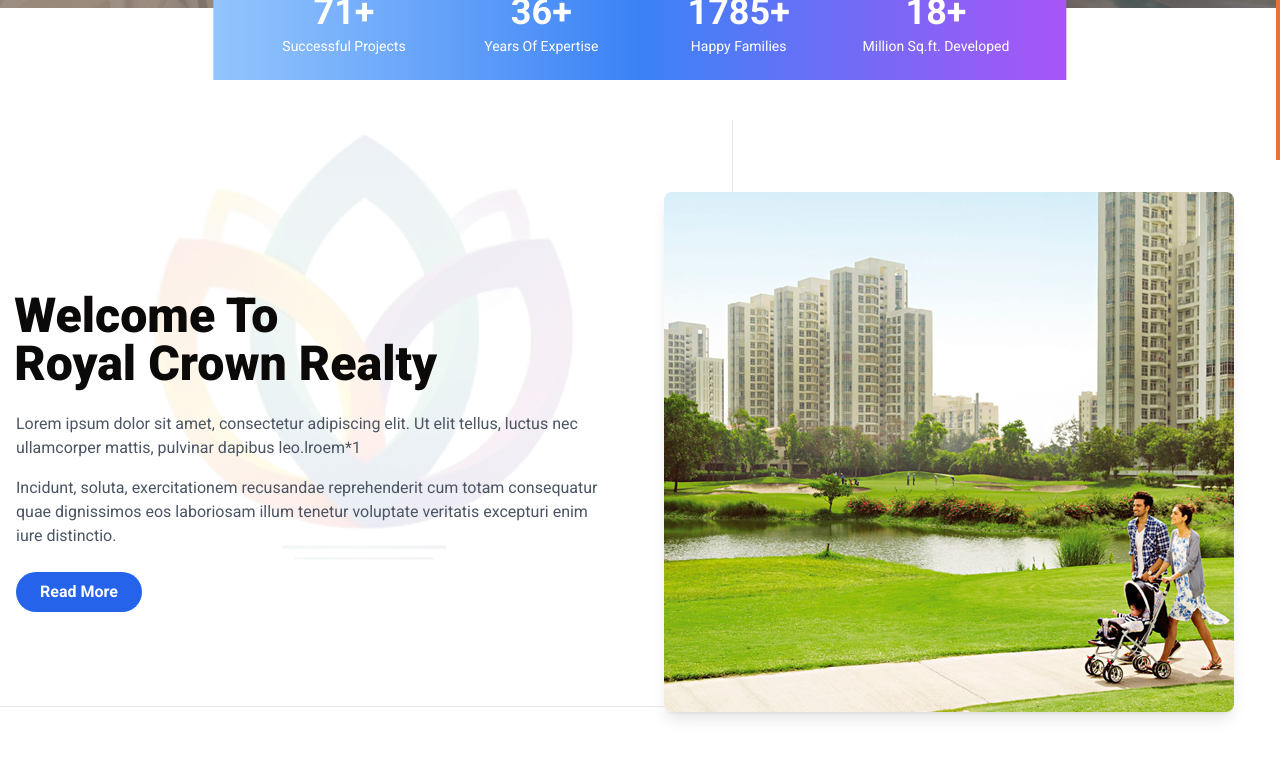
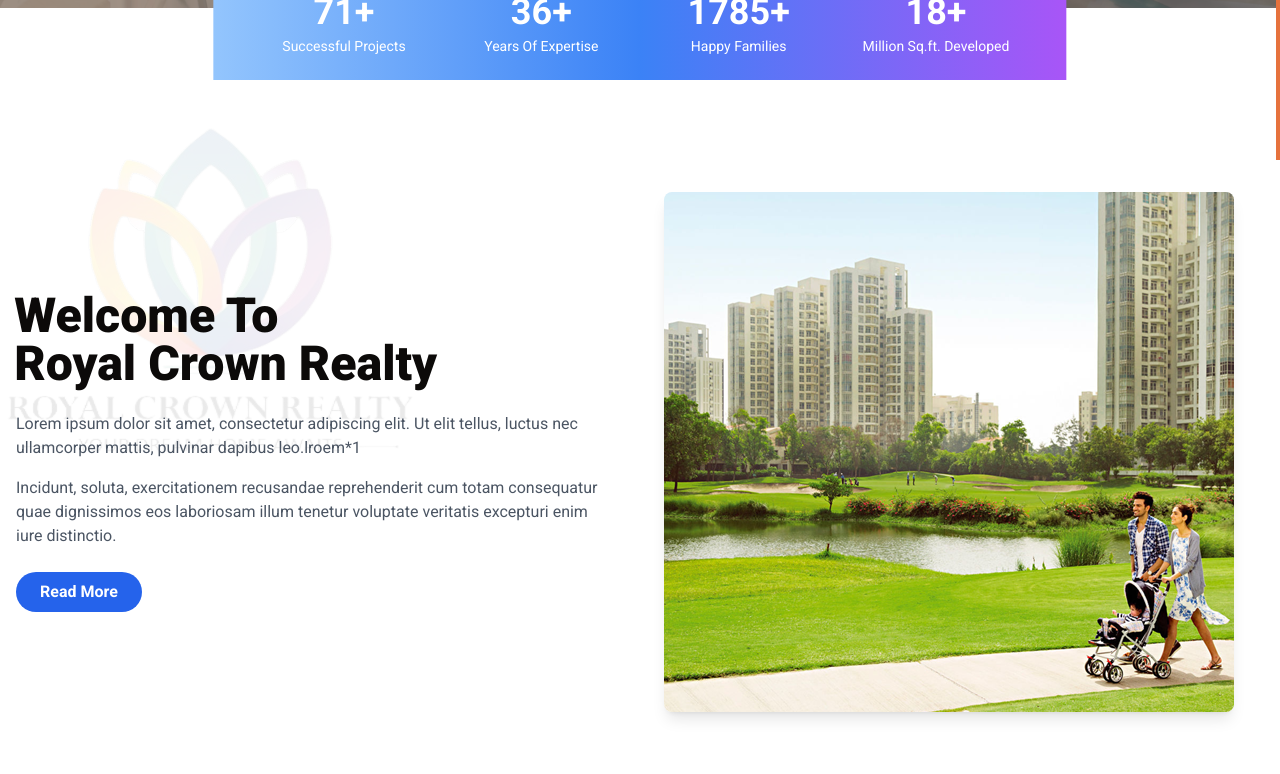
Before and after one commit to royalcrowninfra/royal, a Next.js app: page / in a window 1280 px wide. Shown: the part 640-1414 px from the top of the page. Built offline with nearby package versions, Linux system fonts and the light colour scheme.

Commit message:
new code

```diff
--- a/components/AboutComponent.jsx
+++ b/components/AboutComponent.jsx
@@ -55,7 +55,7 @@ const AboutComponent = () => {
     <div className="container mx-auto py-2 px-4 relative overflow-hidden">
       <motion.div
         className="absolute inset-0 bg-fill bg-no-repeat bg-left-top opacity-10"
-        style={{backgroundImage: "url('/images/header/bg-logo.png')"}}
+        style={{backgroundImage: "url('/images/header/logoPng.png')"}}
         animate={{ rotate: 360 }}
         // transition={{ duration: 100, repeat: Infinity, ease: "linear" }}
       ></motion.div>
```
